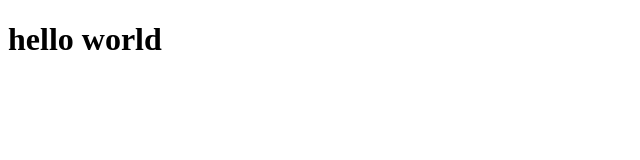
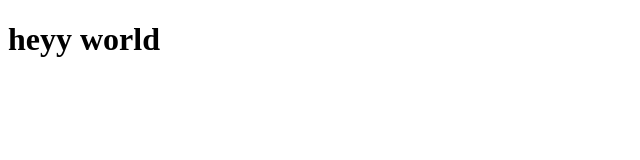
Before and after one commit to Samruddhi2329/samruddhi, a plain HTML site: page index.html in a window 1280 px wide. Shown: the full height of the page, 0-640 px from the left. Drawn offline with Linux system fonts and the light colour scheme.

Commit message:
Updated index.html

```diff
--- a/index.html
+++ b/index.html
@@ -4,7 +4,7 @@
     <meta charset="UTF-8">
     <meta name="viewport" content="width=device-width, initial-scale=1.0">
     <title>Document</title>
-    <h1>hello world</h1>
+    <h1>heyy world </h1>
 </head>
 <body>
 
```
